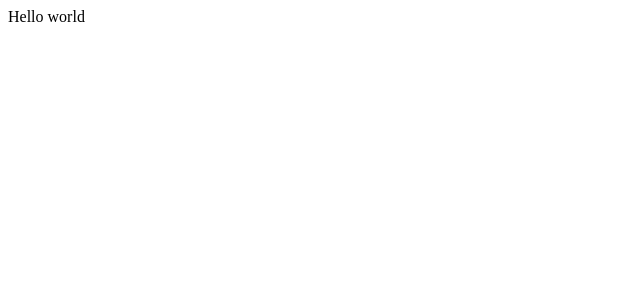
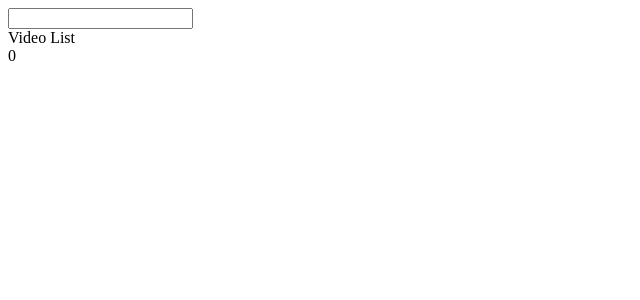
Before and after one commit to AllenLiu7/video-searcher-vue, a Vue app: page / in a window 1280 px wide. Shown: the top 300 px of the page, without its empty margins (0-640 px from the left). Built offline with nearby package versions, Linux system fonts and the light colour scheme.

Commit message:
finished search-bar and videoList components

```diff
--- a/package.json
+++ b/package.json
@@ -8,6 +8,7 @@
     "lint": "vue-cli-service lint"
   },
   "dependencies": {
+    "axios": "^0.21.1",
     "core-js": "^3.6.5",
     "vue": "^3.0.0"
   },
--- a/src/App.vue
+++ b/src/App.vue
@@ -1,10 +1,42 @@
 <template>
-  <div>Hello world</div>
+  <div>
+      <SearchBar @termChange='onTermChange'/>
+      <VideoList :videos='videos'/>
+
+  </div>
 </template>
 
 <script>
+import SearchBar from './components/search-bar'
+import VideoList from './components/videoList'
+import axios from 'axios'
+const API_KEY = "AIzaSyC5CzI-6oLxhMrsxmTFC6UmKSzZYkL84VI"
+
 export default {
-    name: 'App'
+    name: 'App',
+    components: {
+        SearchBar,
+        VideoList
+
+    },
+    data(){
+        return {
+            videos: ''
+        }
+    },
+    methods: {
+        onTermChange(searchTerm){
+            axios.get('https://www.googleapis.com/youtube/v3/search', {
+                params: {
+                    part:'snippet',
+                    q:searchTerm,
+                    type:'video',
+                    key: API_KEY
+                }
+            }).then(res=>{this.videos = res.data.items})
+        }
+    }
+
 }
 </script>
 
--- /dev/null
+++ b/src/components/search-bar.vue
@@ -0,0 +1,16 @@
+<template>
+  <input @input="onInput"/>
+</template>
+
+<script>
+export default {
+    name: 'SearchBar',
+    methods:{
+        onInput(e){this.$emit('termChange', e.target.value)}
+    }
+}
+</script>
+
+<style>
+
+</style>
--- /dev/null
+++ b/src/components/videoList.vue
@@ -0,0 +1,17 @@
+<template>
+  <div>Video List</div>
+  {{videos.length}}
+</template>
+
+<script>
+export default {
+ name: 'VideoList',
+ props: {
+     videos: Array
+ }
+}
+</script>
+
+<style>
+
+</style>
```
Also changed, not shown: 1 other file (tests, documents, lock files or other folders).
